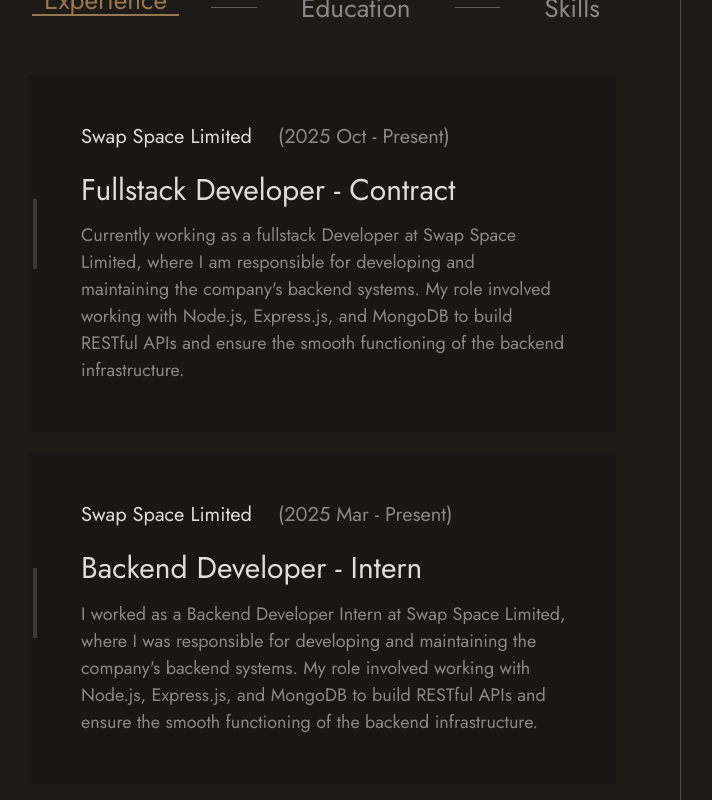
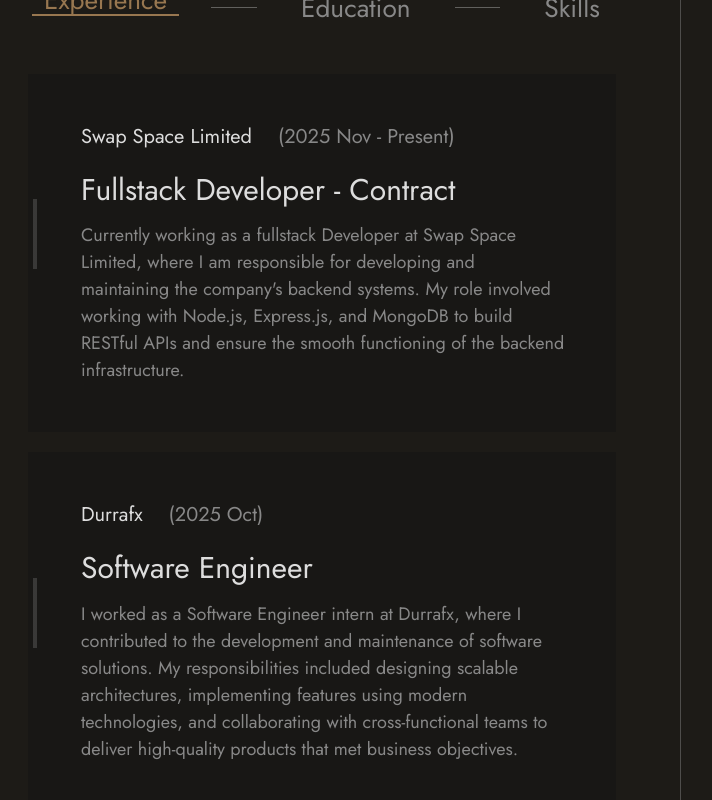
Before and after one commit to Cleve-codes/clevesfolio, a Next.js app: page / in a window 1280 px wide. Shown: the part 2000-2800 px from the top of the page, without its empty margins (36-748 px from the left). Built offline with nearby package versions, Linux system fonts and the light colour scheme; a web font is replaced by a local one.

Commit message:
Add cooperative repository with CRUD operations and membership management

```diff
--- a/constants/data.js
+++ b/constants/data.js
@@ -127,7 +127,13 @@
     company: 'Swap Space Limited',
     jobTitle: 'Fullstack Developer - Contract',
     description: 'Currently working as a fullstack Developer at Swap Space Limited, where I am responsible for developing and maintaining the company\'s backend systems. My role involved working with Node.js, Express.js, and MongoDB to build RESTful APIs and ensure the smooth functioning of the backend infrastructure.',
-    date: '2025 Oct - Present'
+    date: '2025 Nov - Present'
+  },
+  {
+    company: 'Durrafx',
+    jobTitle: "Software Engineer",
+    description: "I worked as a Software Engineer intern at Durrafx, where I contributed to the development and maintenance of software solutions. My responsibilities included designing scalable architectures, implementing features using modern technologies, and collaborating with cross-functional teams to deliver high-quality products that met business objectives.",
+    date: "2025 Oct",
   },
   {
     company: 'Swap Space Limited',
```
